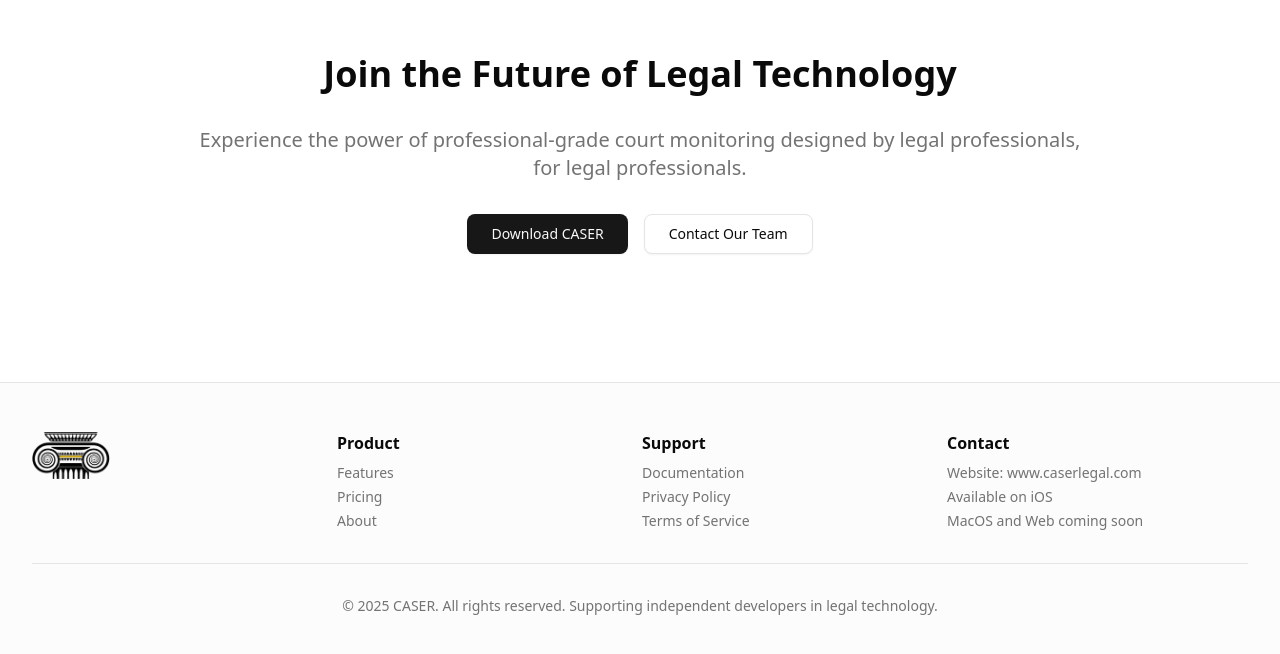
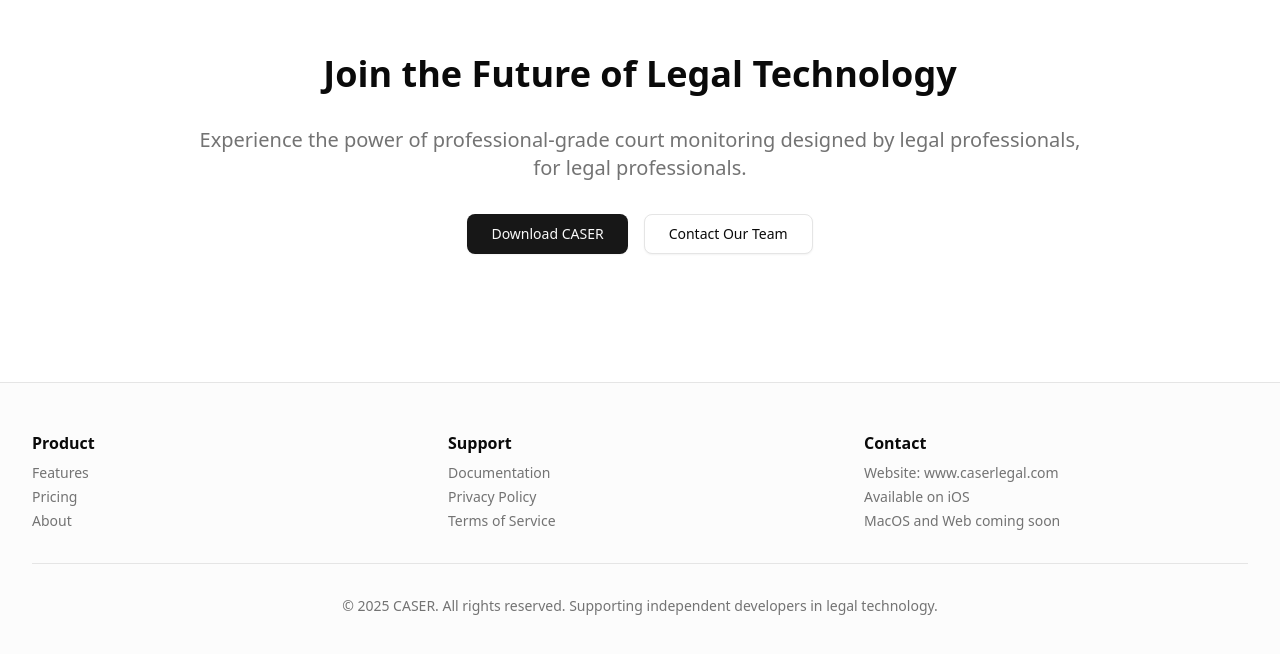
Before and after one commit to caser-legal/www-caserlegal-com, a Next.js app: page /about in a window 1280 px wide. Shown: the part 3184-3838 px from the top of the page. Built offline with nearby package versions, Linux system fonts and the light colour scheme.

Commit message:
Remove footer logo from all pages

```diff
--- a/src/app/about/page.tsx
+++ b/src/app/about/page.tsx
@@ -260,13 +260,7 @@ export default function AboutPage() {
       {/* Footer */}
       <footer className="border-t bg-muted/30">
         <div className="container mx-auto px-4 sm:px-6 lg:px-8 py-12">
-          <div className="grid md:grid-cols-4 gap-1">
-            <div className="space-y-2">
-              <Link href="/" className="flex items-center space-x-2">
-                <img src="/logo-icon.png" alt="CASER" className="h-12" />
-              </Link>
-            </div>
-
+          <div className="grid md:grid-cols-3 gap-8">
             <div className="space-y-2">
               <h4 className="font-semibold">Product</h4>
               <ul className="space-y-1 text-sm text-muted-foreground">
--- a/src/app/careers/page.tsx
+++ b/src/app/careers/page.tsx
@@ -299,13 +299,7 @@ export default function CareersPage() {
       {/* Footer */}
       <footer className="border-t bg-muted/30">
         <div className="container mx-auto px-4 sm:px-6 lg:px-8 py-12">
-          <div className="grid md:grid-cols-4 gap-1">
-            <div className="space-y-2">
-              <Link href="/" className="flex items-center space-x-2">
-                <img src="/logo-icon.png" alt="CASER" className="h-12" />
-              </Link>
-            </div>
-
+          <div className="grid md:grid-cols-3 gap-8">
             <div className="space-y-2">
               <h4 className="font-semibold">Product</h4>
               <ul className="space-y-1 text-sm text-muted-foreground">
--- a/src/app/contact/page.tsx
+++ b/src/app/contact/page.tsx
@@ -254,12 +254,9 @@ export default function ContactPage() {
       {/* Footer */}
       <footer className="border-t bg-muted/30">
         <div className="container mx-auto px-4 sm:px-6 lg:px-8 py-12">
-          <div className="grid md:grid-cols-4 gap-1">
+          <div className="grid md:grid-cols-3 gap-8">
             <div className="space-y-2">
-              <Link href="/" className="flex items-center space-x-2">
-                <img src="/logo-icon.png" alt="CASER" className="h-12" />
-              </Link>
-            </div>
+              </div>
 
             <div className="space-y-2">
               <h4 className="font-semibold">Product</h4>
--- a/src/app/download/page.tsx
+++ b/src/app/download/page.tsx
@@ -412,12 +412,9 @@ export default function ContactPage() {
       {/* Footer */}
       <footer className="border-t bg-muted/30">
         <div className="container mx-auto px-4 sm:px-6 lg:px-8 py-12">
-          <div className="grid md:grid-cols-4 gap-1">
+          <div className="grid md:grid-cols-3 gap-8">
             <div className="space-y-2">
-              <Link href="/" className="flex items-center space-x-2">
-                <img src="/logo-icon.png" alt="CASER" className="h-12" />
-              </Link>
-            </div>
+              </div>
 
             <div className="space-y-2">
               <h4 className="font-semibold">Product</h4>
--- a/src/app/features/page.tsx
+++ b/src/app/features/page.tsx
@@ -527,12 +527,9 @@ export default function FeaturesPage() {
       {/* Footer */}
       <footer className="border-t bg-muted/30">
         <div className="container mx-auto px-4 sm:px-6 lg:px-8 py-12">
-          <div className="grid md:grid-cols-4 gap-1">
+          <div className="grid md:grid-cols-3 gap-8">
             <div className="space-y-2">
-              <Link href="/" className="flex items-center space-x-2">
-                <img src="/logo-icon.png" alt="CASER" className="h-12" />
-              </Link>
-            </div>
+              </div>
 
             <div className="space-y-2">
               <h4 className="font-semibold">Product</h4>
--- a/src/app/page.tsx
+++ b/src/app/page.tsx
@@ -1156,13 +1156,7 @@ export default function Home() {
       {/* Footer */}
       <footer className="border-t bg-muted/30">
         <div className="container mx-auto px-4 sm:px-6 lg:px-8 py-12">
-          <div className="grid md:grid-cols-4 gap-1">
-            <div className="space-y-3">
-              <Link href="/" className="flex justify-center">
-                <img src="/logo-icon.png" alt="CASER" className="h-12" />
-              </Link>
-            </div>
-
+          <div className="grid md:grid-cols-3 gap-8">
             <div className="space-y-3">
               <h4 className="font-semibold">Product</h4>
               <ul className="space-y-1 text-sm text-muted-foreground">
--- a/src/app/pricing/page.tsx
+++ b/src/app/pricing/page.tsx
@@ -609,13 +609,7 @@ export default function PricingPage() {
       {/* Footer */}
       <footer className="border-t bg-muted/50">
         <div className="container mx-auto px-4 sm:px-6 lg:px-8 py-12">
-          <div className="grid md:grid-cols-4 gap-1">
-            <div className="space-y-2">
-              <Link href="/" className="flex items-center space-x-2">
-                <img src="/logo-icon.png" alt="CASER" className="h-12" />
-              </Link>
-            </div>
-
+          <div className="grid md:grid-cols-3 gap-8">
             <div>
               <h4 className="font-semibold mb-4">Product</h4>
               <ul className="space-y-1 text-sm text-muted-foreground">
--- a/src/app/privacy/page.tsx
+++ b/src/app/privacy/page.tsx
@@ -347,12 +347,9 @@ export default function PrivacyPage() {
       {/* Footer */}
       <footer className="border-t bg-muted/30">
         <div className="container mx-auto px-4 sm:px-6 lg:px-8 py-12">
-          <div className="grid md:grid-cols-4 gap-1">
+          <div className="grid md:grid-cols-3 gap-8">
             <div className="space-y-2">
-              <Link href="/" className="flex items-center space-x-2">
-                <img src="/logo-icon.png" alt="CASER" className="h-12" />
-              </Link>
-            </div>
+              </div>
 
             <div className="space-y-2">
               <h4 className="font-semibold">Product</h4>
--- a/src/app/support/page.tsx
+++ b/src/app/support/page.tsx
@@ -468,12 +468,9 @@ export default function SupportPage() {
       {/* Footer */}
       <footer className="border-t bg-muted/30">
         <div className="container mx-auto px-4 sm:px-6 lg:px-8 py-12">
-          <div className="grid md:grid-cols-4 gap-1">
+          <div className="grid md:grid-cols-3 gap-8">
             <div className="space-y-2">
-              <Link href="/" className="flex items-center space-x-2">
-                <img src="/logo-icon.png" alt="CASER" className="h-12" />
-              </Link>
-            </div>
+              </div>
 
             <div className="space-y-2">
               <h4 className="font-semibold">Product</h4>
--- a/src/app/terms/page.tsx
+++ b/src/app/terms/page.tsx
@@ -379,12 +379,9 @@ export default function TermsPage() {
       {/* Footer */}
       <footer className="border-t bg-muted/30">
         <div className="container mx-auto px-4 sm:px-6 lg:px-8 py-12">
-          <div className="grid md:grid-cols-4 gap-1">
+          <div className="grid md:grid-cols-3 gap-8">
             <div className="space-y-2">
-              <Link href="/" className="flex items-center space-x-2">
-                <img src="/logo-icon.png" alt="CASER" className="h-12" />
-              </Link>
-            </div>
+              </div>
 
             <div className="space-y-2">
               <h4 className="font-semibold">Product</h4>
```
